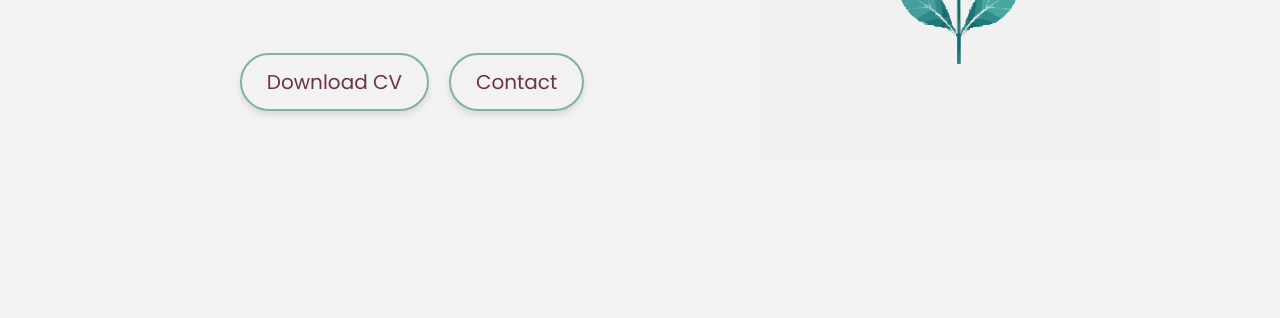
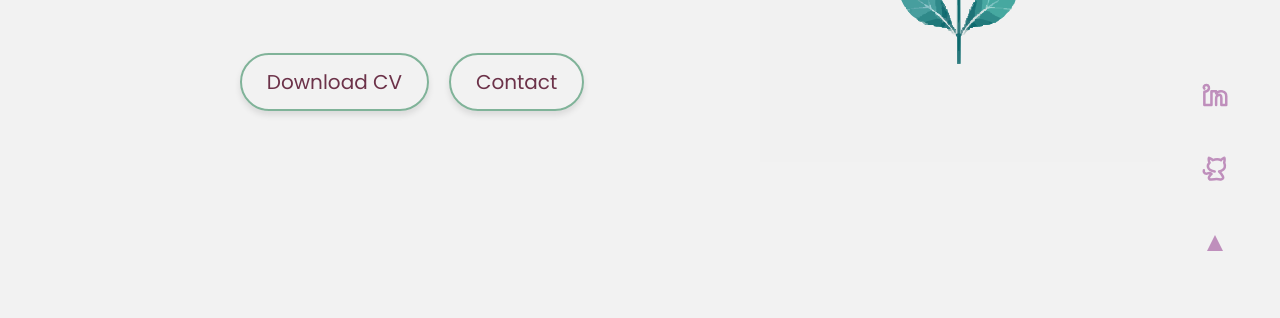
Before and after one commit to Doileo/my-new-portfolio, a React (Create React App) app: page / in a window 1280 px wide. Shown: the part 492-810 px from the top of the page. Built offline with nearby package versions, Linux system fonts and the light colour scheme.

Commit message:
WIP: added SocialIcons component with placeholder icons and placement
- Added LinkedIn, GitHub, and Back to Top icons
- Set up basic placement, still working on styling and layout adjustments

```diff
--- a/src/App.js
+++ b/src/App.js
@@ -3,6 +3,7 @@ import Navbar from "./components/Navbar/Navbar";
 import Hero from "./components/Hero/Hero";
 import About from "./pages/About/About";
 import Projects from "./pages/Projects/Projects";
+import SocialIcons from "./components/SocialIcons/SocialIcons";
 import "./index.css";
 
 const App = () => {
@@ -15,6 +16,9 @@ const App = () => {
       <Hero />
       <About />
       <Projects />
+
+      {/* Social Icons on the right side */}
+      <SocialIcons />
     </div>
   );
 };
--- /dev/null
+++ b/src/components/SocialIcons/SocialIcons.css
@@ -0,0 +1,88 @@
+.social-icons {
+  position: fixed;
+  right: 20px;
+  bottom: 5rem;
+  display: flex;
+  flex-direction: column;
+  gap: 1rem;
+  z-index: 1000;
+}
+
+.social-icon {
+  background-color: transparent;
+  border: none;
+  cursor: pointer;
+  display: flex;
+  justify-content: center;
+  align-items: center;
+  transition: transform 0.3s ease;
+  width: 40px;
+  height: 40px;
+}
+
+.social-icon:hover {
+  transform: scale(1.1);
+}
+
+.social-icon img {
+  transition: filter 0.3s ease;
+}
+
+.social-icon:hover img {
+  filter: brightness(0.8);
+}
+
+/* Style the Back to Top button */
+.back-to-top {
+  font-size: 24px;
+  color: #bf8fbc;
+  transition: transform 0.3s ease, color 0.3s ease;
+  background: transparent;
+  border: none;
+  padding: 0;
+}
+
+/* CSS-based Back to Top Arrow (bold and colored) */
+.arrow-up {
+  display: block;
+  width: 0;
+  height: 0;
+  border-left: 8px solid transparent;
+  border-right: 8px solid transparent;
+  border-bottom: 16px solid #bf8fbc;
+}
+
+@media (min-width: 768px) {
+  .social-icons {
+    right: 30px;
+    bottom: 30px;
+    gap: 1.2rem;
+  }
+
+  .social-icon {
+    width: 45px;
+    height: 45px;
+  }
+
+  .back-to-top {
+    font-size: 28px;
+  }
+}
+
+/* Desktop styles (Min-width: 1024px) */
+@media (min-width: 1024px) {
+  .social-icons {
+    right: 40px;
+    bottom: 40px;
+    gap: 1.5rem;
+  }
+
+  .social-icon {
+    width: 50px;
+    height: 50px;
+  }
+
+  .back-to-top {
+    font-size: 32px;
+  }
+}
--- /dev/null
+++ b/src/components/SocialIcons/SocialIcons.js
@@ -0,0 +1,56 @@
+// src/components/SocialIcons/SocialIcons.js
+import React from "react";
+import "./SocialIcons.css";
+
+const SocialIcons = () => {
+  const scrollToTop = () => {
+    window.scrollTo({ top: 0, behavior: "smooth" });
+  };
+
+  return (
+    <div className="social-icons">
+      <a
+        href="https://www.linkedin.com/in/doinaleovchindeveloper/"
+        target="_blank"
+        rel="noopener noreferrer"
+        className="social-icon"
+        aria-label="Visit LinkedIn profile"
+      >
+        <img
+          src="/assets/icons/linkedin-icon.svg"
+          alt="LinkedIn profile"
+          width="30"
+          height="30"
+        />
+      </a>
+      <a
+        href="https://github.com/Doileo"
+        target="_blank"
+        rel="noopener noreferrer"
+        className="social-icon"
+        aria-label="Visit GitHub profile"
+      >
+        <img
+          src="/assets/icons/github-icon.svg"
+          alt="GitHub profile"
+          width="30"
+          height="30"
+        />
+      </a>
+      <button
+        className="social-icon back-to-top"
+        onClick={scrollToTop}
+        aria-label="Scroll back to the top of the page"
+      >
+        <span
+          className="arrow-up"
+          role="img"
+          aria-label="Back to top arrow"
+        ></span>{" "}
+        {/* CSS Arrow */}
+      </button>
+    </div>
+  );
+};
+
+export default SocialIcons;
```
